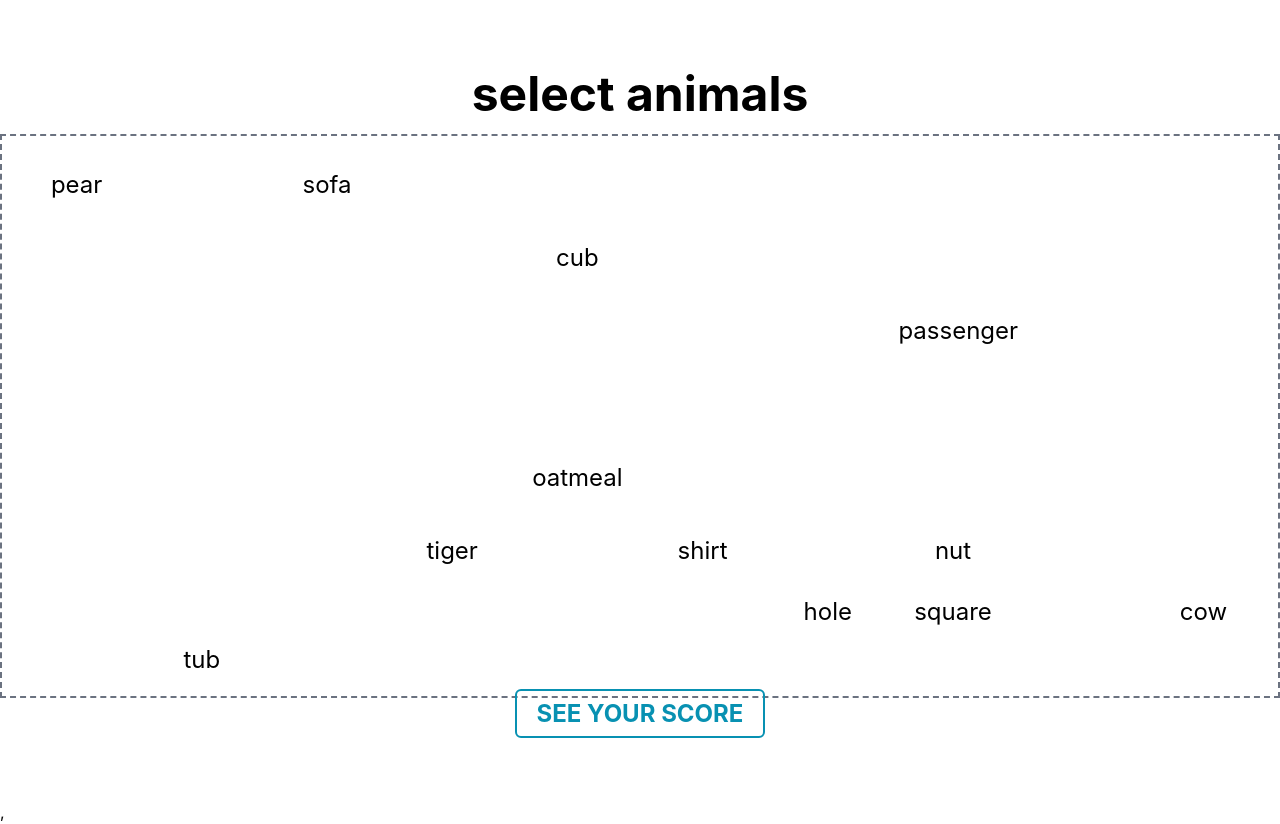
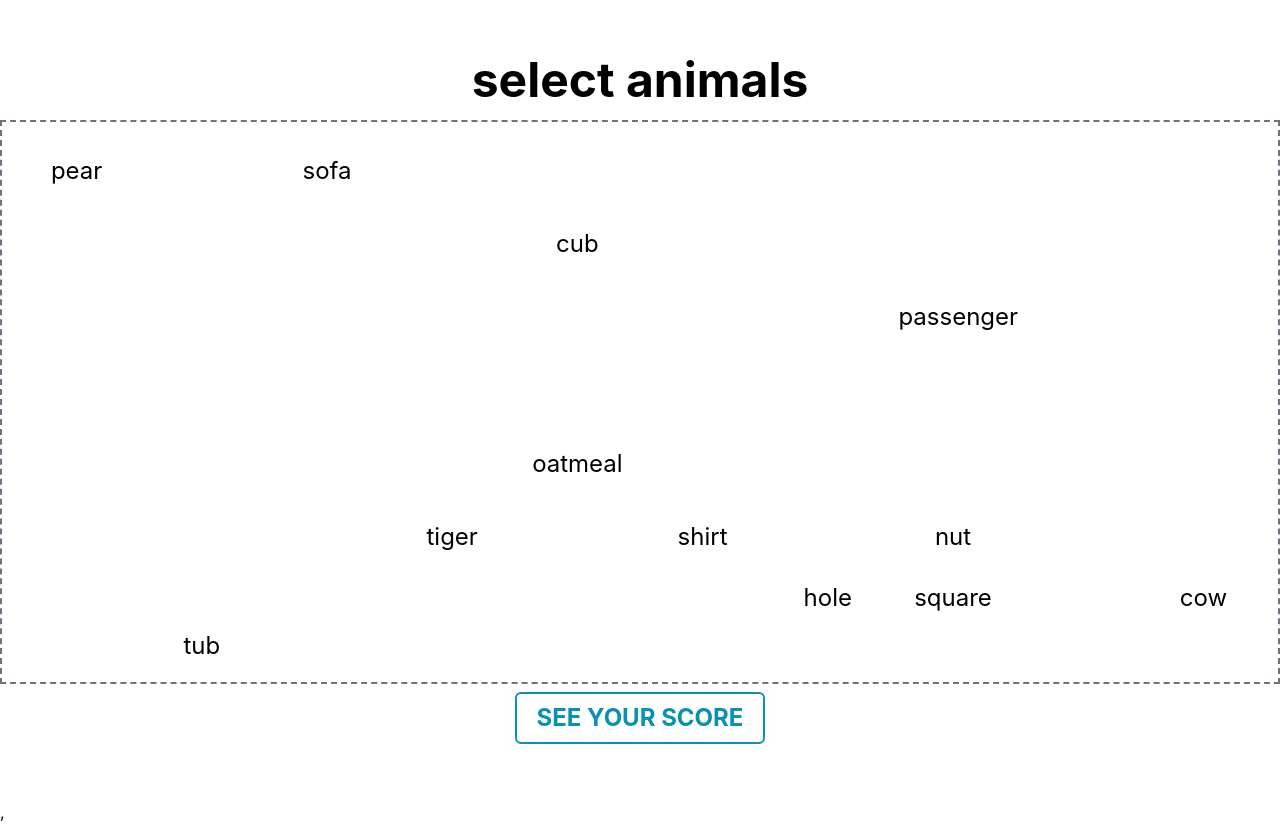
Before and after one commit to macianga/wordcloud-game, a React (Vite) app: page /game in a window 1280 px wide. Both pictures are taken after a click on the button "FINISH GAME". Built offline with nearby package versions, Linux system fonts and the light colour scheme.

Commit message:
fix: Link component display differently then button

```diff
--- a/src/views/Game.tsx
+++ b/src/views/Game.tsx
@@ -106,7 +106,7 @@ function Game({setScore}: Props) {
             </button>
             :
             <Link
-              className="m-auto mt-2 p-2 pl-5 pr-5 border-2 border-cyan-600 rounded-md text-cyan-600 w-fit
+              className="block m-auto mt-2 p-2 pl-5 pr-5 border-2 border-cyan-600 rounded-md text-cyan-600 w-fit
                   hover:border-cyan-500 hover:text-cyan-500 transition-all font-bold text-2xl"
               to={"/leaderboard"}
             >SEE YOUR SCORE
```
